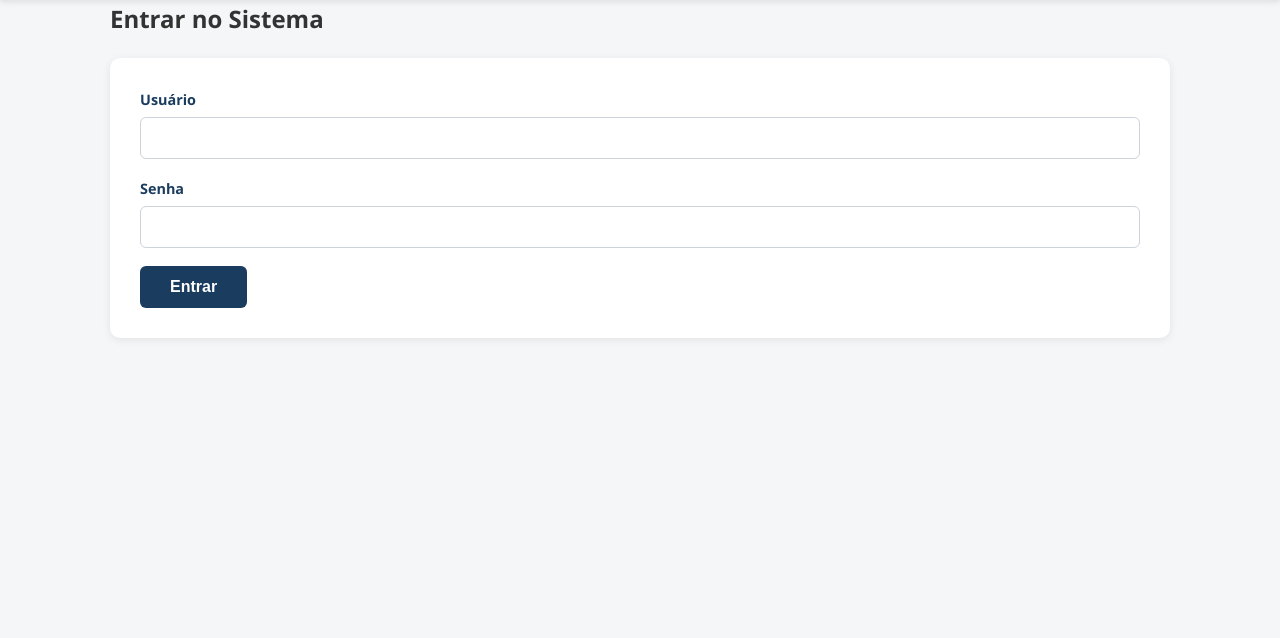
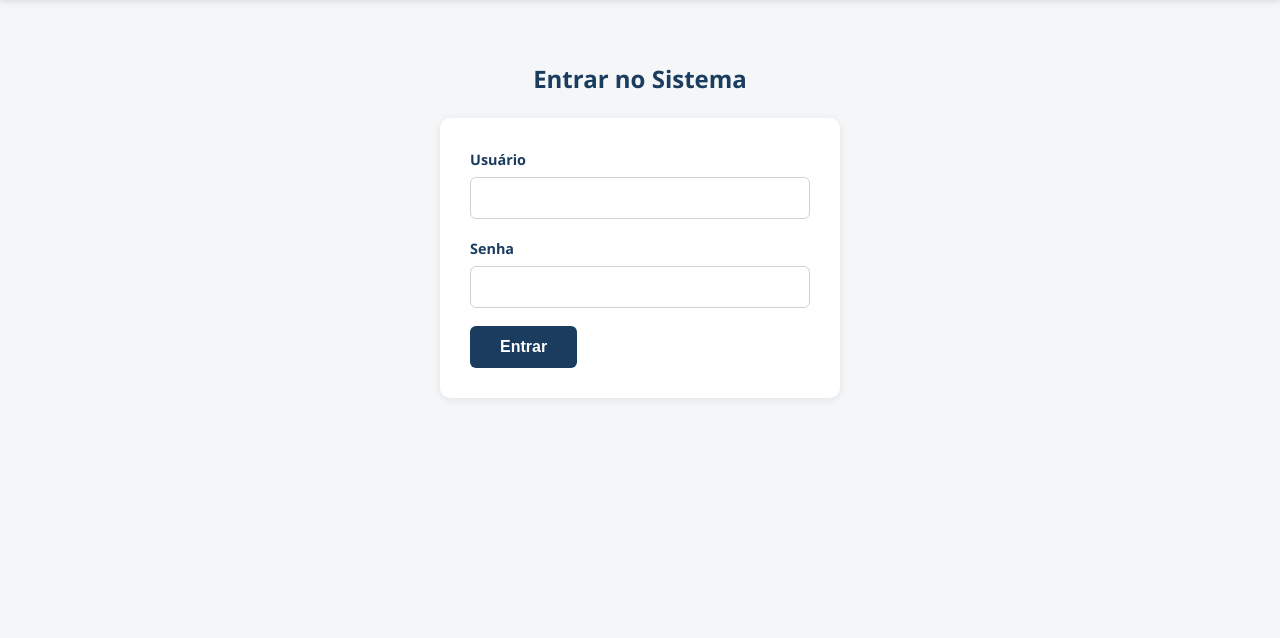
Before and after one commit to iagomlkplay/PBL-Sistema-de-agendamento-de-veiculos, a Django app: template reservas/templates/registration/login.html in a window 1280 px wide. Shown: the part 66-704 px from the top of the page. Run offline with Django 5.2, Linux system fonts and the light colour scheme; the template is opened without the code that fills it, so the values that code supplies are empty, except form fields; tables that the repository leaves empty hold one stand-in row (values such as "Sample post"); form fields are guessed from the names that the template uses.

Commit message:
Adicionar estilo para o container de login

```diff
--- a/reservas/static/reservas/css/style.css
+++ b/reservas/static/reservas/css/style.css
@@ -164,3 +164,13 @@ footer {
     header nav a { margin: 0 12px 0 0; }
     .linha { flex-direction: column; gap: 0; }
 }
+
+.login-container {
+    max-width: 400px;
+    margin: 60px auto;
+}
+.login-container h2 {
+    text-align: center;
+    color: #1a3c5e;
+    margin-bottom: 20px;
+}
```
